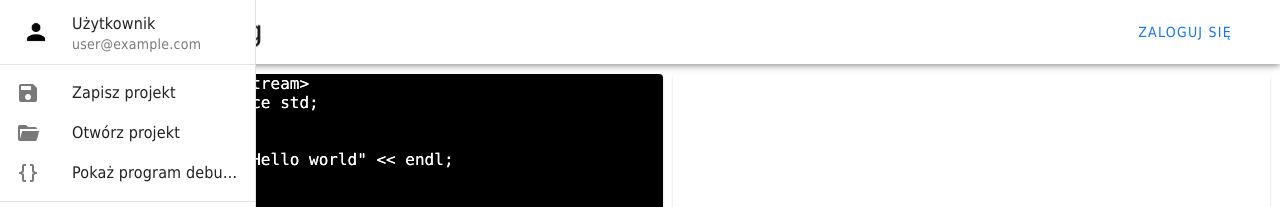
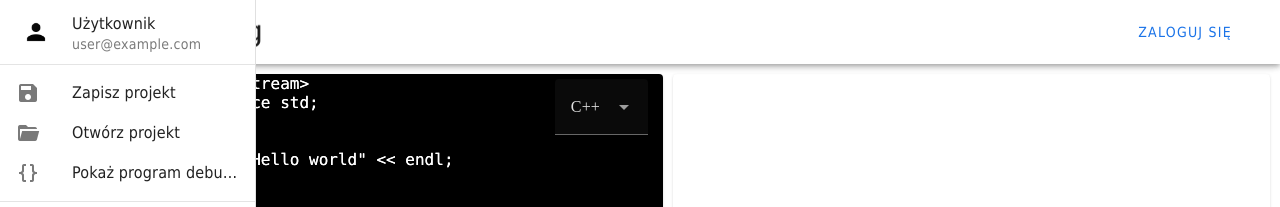
Before and after one commit to Rubix98/algodebug, a Vue app in the folder frontend/: page / in a window 1280 px wide. Shown: the top 207 px of the page. Built offline with nearby package versions, Linux system fonts and the light colour scheme; what vue-3-sanitize, vue-konva would draw is missing.

Commit message:
feat(frontend): Change select in CodePanel

```diff
--- a/frontend/src/components/mainPage/codeEditor/subcomponents/CodePanel.vue
+++ b/frontend/src/components/mainPage/codeEditor/subcomponents/CodePanel.vue
@@ -1,15 +1,12 @@
 <template>
     <div class="code-editor-header flex-horizontal-center">
-        <select :value="language" :disabled="project.isRunning">
-            <option
-                v-for="language in languages"
-                :key="language.key"
-                :value="language.key"
-                :disabled="language.disabled"
-            >
-                {{ language.label }}
-            </option>
-        </select>
+        <v-select
+            :items="languages"
+            item-title="label"
+            item-value="key"
+            v-model="language"
+            :disabled="project.isRunning"
+        />
     </div>
 </template>
 
--- a/frontend/src/components/mainPage/compilingIndicator/CompilingIndicator.vue
+++ b/frontend/src/components/mainPage/compilingIndicator/CompilingIndicator.vue
@@ -5,8 +5,8 @@
 </template>
 
 <script>
-import {defineComponent} from "vue";
-import {mapState} from "vuex";
+import { defineComponent } from "vue";
+import { mapState } from "vuex";
 
 export default defineComponent({
     name: "CompilingIndicator",
```
